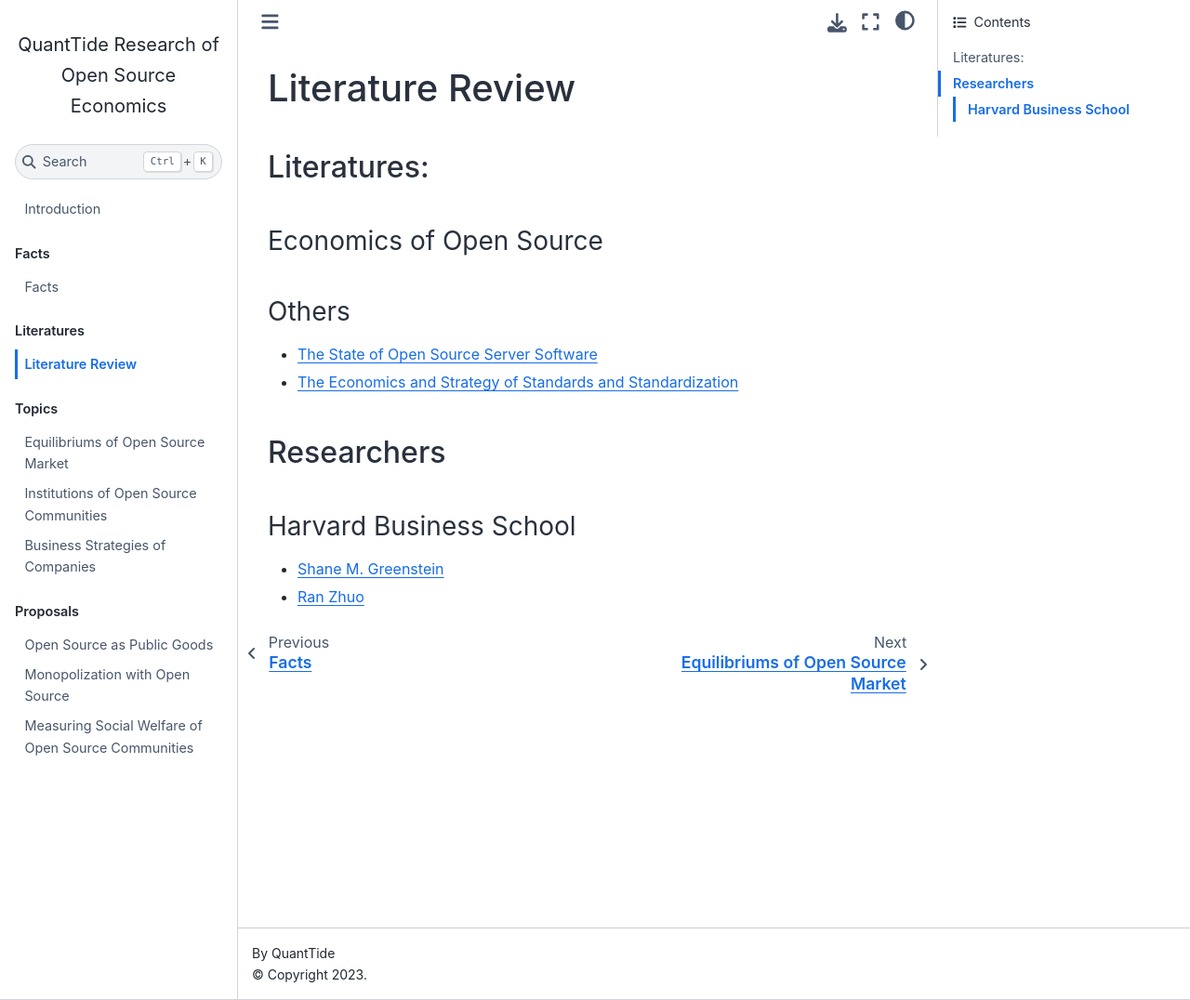
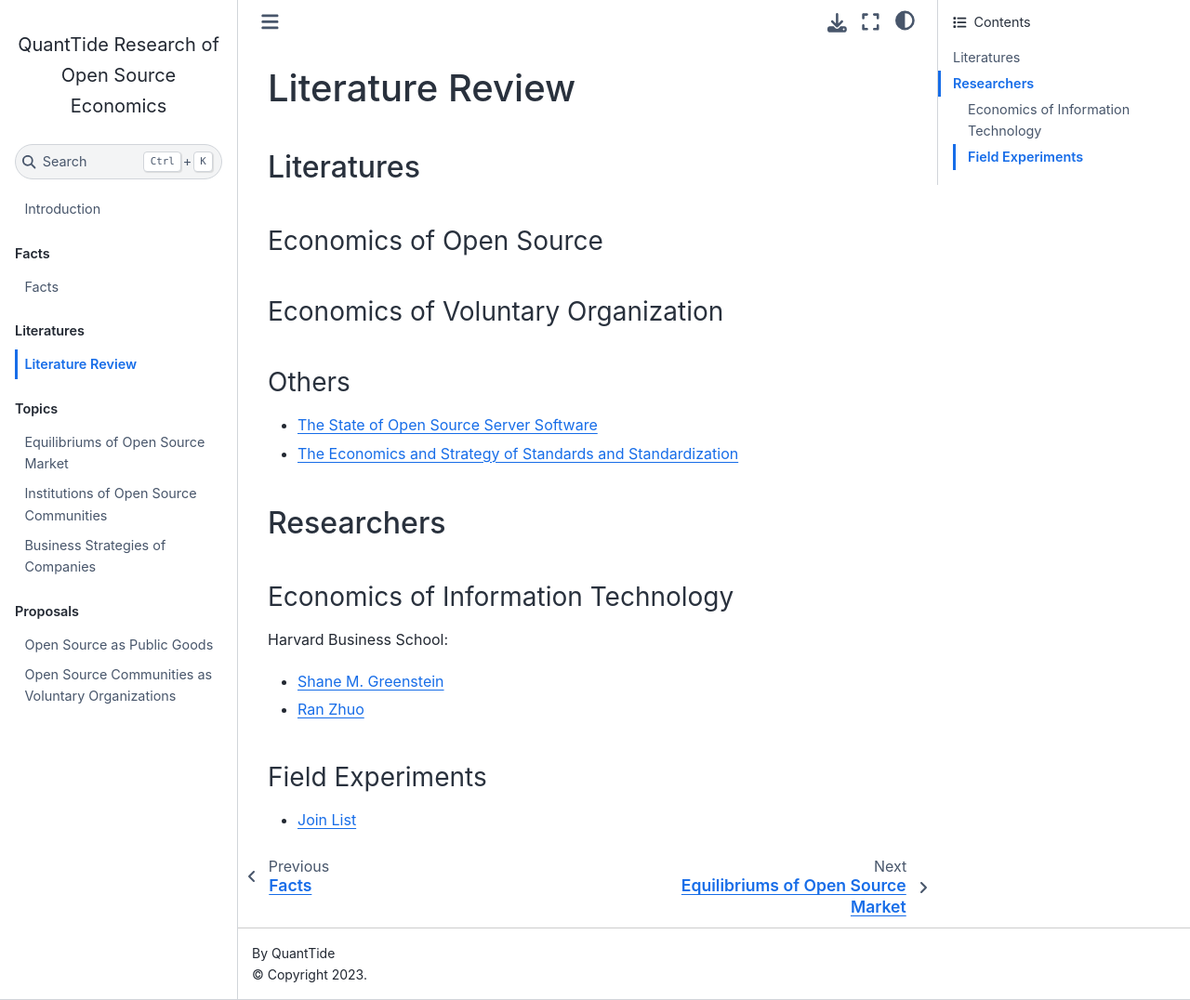
Before and after one commit to quanttide/quanttide-academic-research-of-cloud-computing-industries, a Jupyter Book: the page built from literatures/README.md, in a window 1280 px wide and 1076 px high. Shown: the whole window at 93% size. Built offline with Jupyter Book 1.0.4 settings and Sphinx 7.4.7 and the Sphinx Book theme 1.1.4, drawn with Linux system fonts in a browser that asks for light colours.

Commit message:
feat(proposals): redefine research goals

```diff
--- a/_toc.yml
+++ b/_toc.yml
@@ -15,5 +15,4 @@ parts:
   - caption: Proposals
     chapters:
       - file: proposals/open_source_as_public_goods.md
-      - file: proposals/monopolization.md
-      - file: proposals/measuring_social_welfare.md
+      - file: proposals/voluntary_organizations.md
--- a/literatures/README.md
+++ b/literatures/README.md
@@ -1,9 +1,10 @@
 # Literature Review
 
-## Literatures:
+## Literatures
 
 ### Economics of Open Source
 
+### Economics of Voluntary Organization
 
 ### Others
 
@@ -12,7 +13,12 @@
 
 ## Researchers
 
-### Harvard Business School
+### Economics of Information Technology
 
+Harvard Business School:
 - [Shane M. Greenstein](https://www.hbs.edu/faculty/Pages/profile.aspx?facId=718917&view=research-summary)
 - [Ran Zhuo](https://ranzhuo17.github.io)
+
+### Field Experiments
+
+- [Join List](https://voices.uchicago.edu/jlist/)
--- a/proposals/measuring_social_welfare.md
+++ b/proposals/voluntary_organizations.md
@@ -1,4 +1,6 @@
-# Measuring Social Welfare of Open Source Communities
+# Open Source Communities as Voluntary Organizations
+
+Measuring social welfare of open source communities with the perspective of voluntary organizations.
 
 ## 指标
 
```
Also changed, not shown: proposals/monopolization.md (deleted, +0 -3 lines), proposals/open_source_as_public_goods.md (+4 -0 lines).
